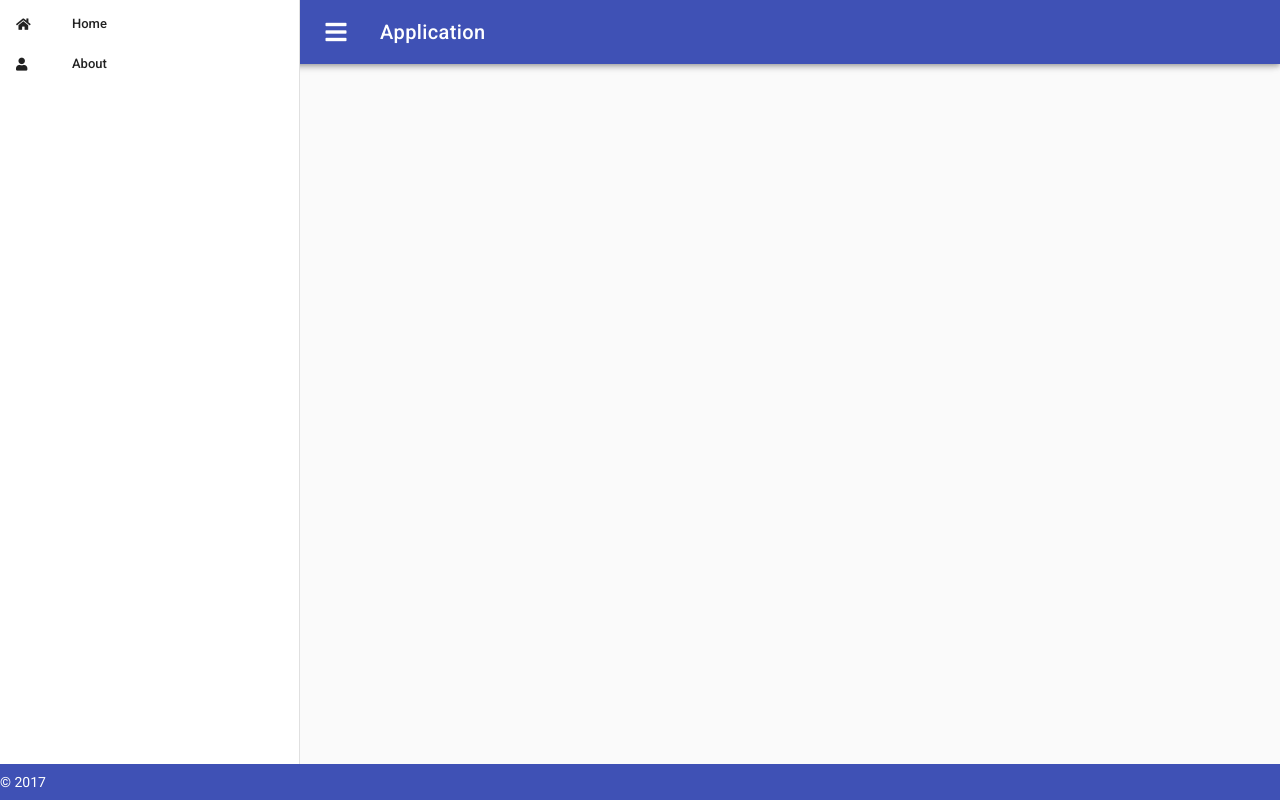
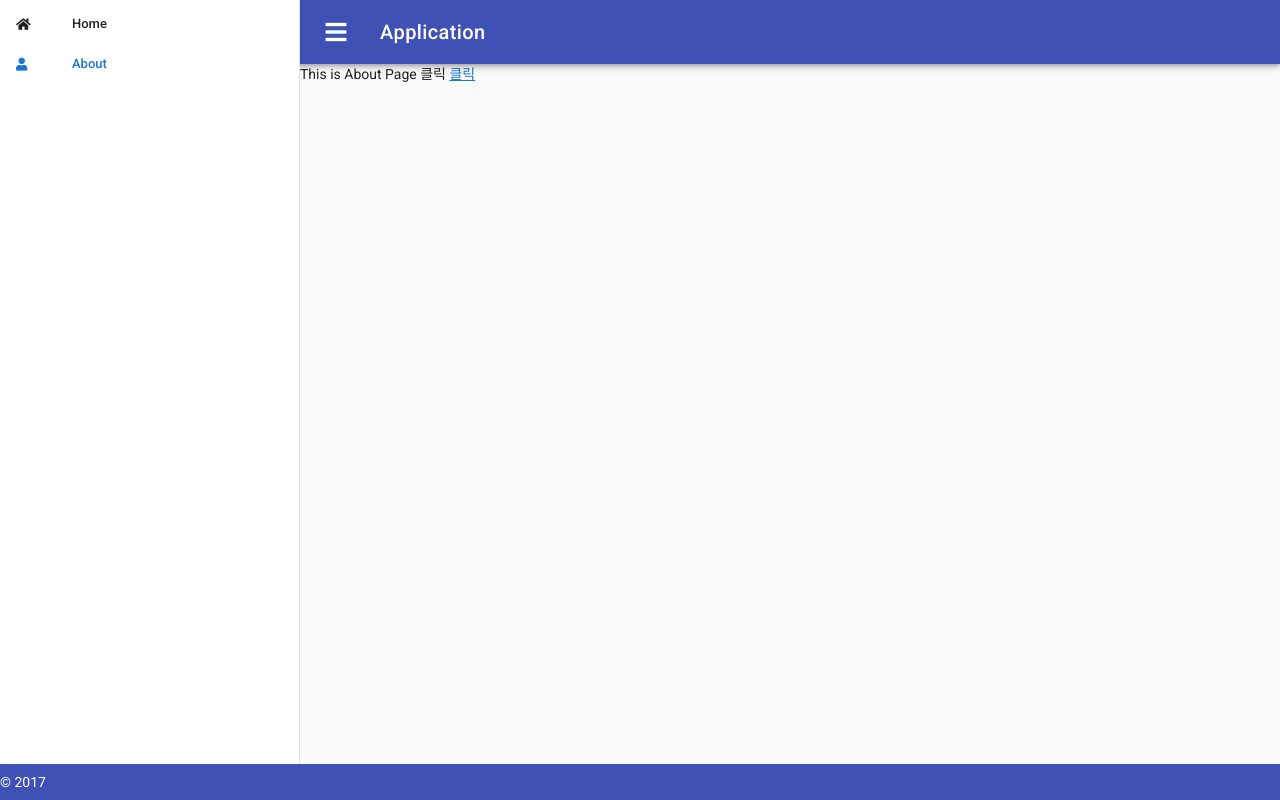
Before and after one commit to chs1234/Vue-router-project, a Vue app: page /about in a window 1280 px wide. Built offline with nearby package versions, Linux system fonts and the light colour scheme.

Commit message:
vue router basics

```diff
--- a/src/App.vue
+++ b/src/App.vue
@@ -6,7 +6,12 @@
       app
     >
       <v-list dense>
-        <v-list-tile>
+        <!-- <v-list-tile @click="$router.push({name: 'home', query: {}, params: {}})"> -->
+        <!-- <v-list-tile @click="$router.push({path: '/'})"> -->
+        <!-- <v-list-tile @click="$router.push('/')"> -->
+
+        <!-- vuetify 라우터 속성값 -->
+        <v-list-tile router :to="{name: 'home'}" exact>
           <v-list-tile-action>
             <i class="fas fa-home"></i>
           </v-list-tile-action>
@@ -14,7 +19,11 @@
             <v-list-tile-title>Home</v-list-tile-title>
           </v-list-tile-content>
         </v-list-tile>
-        <v-list-tile>
+
+        <!-- <v-list-tile @click="$router.push({name: 'about'})"> -->
+        <!-- <v-list-tile @click="$router.push({path: '/about'})"> -->
+        <!-- <v-list-tile @click="$router.push('/about')"> -->
+        <v-list-tile router :to="{name: 'about'}" exact>
           <v-list-tile-action>
             <i class="fas fa-user"></i>
           </v-list-tile-action>
@@ -29,7 +38,7 @@
       <v-toolbar-title>Application</v-toolbar-title>
     </v-toolbar>
     <v-content>
-
+      <router-view></router-view>
     </v-content>
     <v-footer color="indigo" app>
       <span class="white--text">&copy; 2017</span>
@@ -44,6 +53,12 @@ export default {
   }),
   props: {
     source: String
-  }
+  },
+
+  methods: {
+    test() {
+      alert("!!!")
+    }
+  },
 }
 </script>
--- a/src/router.js
+++ b/src/router.js
@@ -3,6 +3,10 @@ import Router from 'vue-router'
 import Home from './views/Home.vue'
 
 Vue.use(Router)
+
+const About = () => {
+  return import(/* webpackChunkName: "about" */ './views/About.vue')
+}
 
 export default new Router({
   mode: 'history',
@@ -19,7 +23,7 @@ export default new Router({
       // route level code-splitting
       // this generates a separate chunk (about.[hash].js) for this route
       // which is lazy-loaded when the route is visited.
-      component: () => import(/* webpackChunkName: "about" */ './views/About.vue')
+      component: About
     }
   ]
 })
--- a/src/views/About.vue
+++ b/src/views/About.vue
@@ -1,5 +1,9 @@
 <template>
   <div>
     This is About Page
+    클릭
+    <router-link :to="{name: 'home'}">
+      클릭
+    </router-link>
   </div>
 </template>
```
